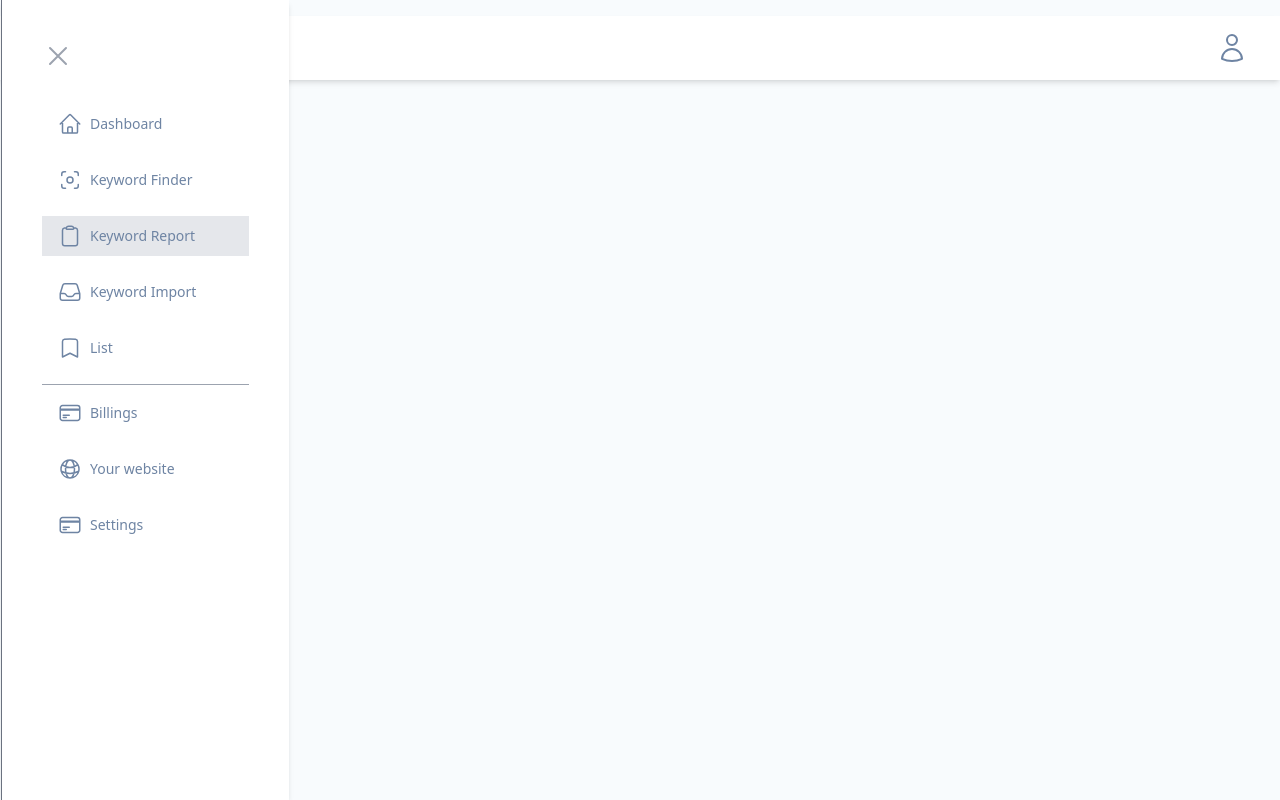
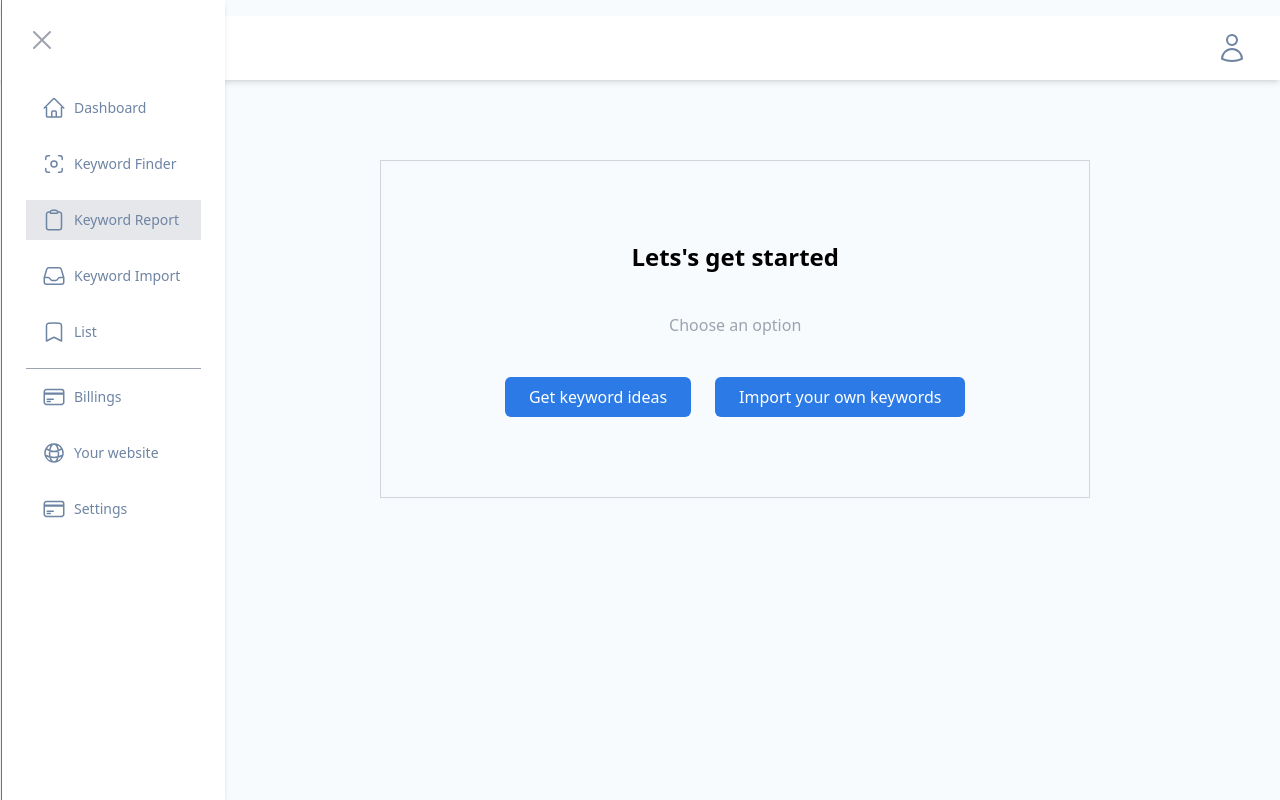
Before and after one commit to atuldedha/pushkar-project, a Next.js app: page /report in a window 1280 px wide. Built offline with nearby package versions, Linux system fonts and the light colour scheme.

Commit message:
Sidebar width change

```diff
--- a/components/Sidebar/Sidebar.js
+++ b/components/Sidebar/Sidebar.js
@@ -54,7 +54,7 @@ const Sidebar = ({ showSidebar, setShowSidebar }) => {
       className={`${
         !showSidebar
           ? "opacity-0 -translate-x-[500px] w-0 p-0"
-          : "opacity-100 translate-x-[1px] w-60 md:w-72 h-screen mt-px md:mt-0 p-5 md:p-10"
+          : "opacity-100 translate-x-[1px] w-48 md:w-56 h-screen mt-px md:mt-0 p-5 md:p-6 "
       } z-10 bg-white absolute top-0 left-0 overflow-y-scroll transition-all duration-200 ease-in-out flex flex-col items-start border-l-[1px] border-l-gray-500 shadow-md`}
     >
       <XMarkIcon
--- a/components/Sidebar/SidebarOptions/SidebarOptions.js
+++ b/components/Sidebar/SidebarOptions/SidebarOptions.js
@@ -15,8 +15,8 @@ const SidebarOptions = ({
       } sticky top-0 left-0 flex items-center space-x-2 hover:cursor-pointer mb-4 hover:bg-gray-200 py-2 px-4 w-full`}
       onClick={() => handleClick(index, route)}
     >
-      <Icon className="h-6 w-6 text-gray1" />
-      <span className="text-sm text-gray1 font-sans whitespace-nowrap">
+      <Icon className="h-4 w-4 md:h-6 md:w-6 text-gray1" />
+      <span className="text-xs md:text-sm text-gray1 font-sans whitespace-nowrap">
         {text}
       </span>
     </div>
--- a/pages/report.js
+++ b/pages/report.js
@@ -1,7 +1,27 @@
 import React from "react";
 
-const report = () => {
-  return <div>report</div>;
+const Report = () => {
+  return (
+    <div className="flex flex-col mt-4 md:mt-20 h-full ml-4 mr-4 md-mr-0 md:ml-20">
+      <div className="w-full md:ml-[250px] lg:ml-[300px] xl:mx-[300px] md:w-[60%] flex flex-col items-center border border-gray-300 py-20">
+        <span className="font-bold w-full text-center font-sans text-2xl text-black mb-10">
+          {"Lets's get started"}
+        </span>
+        <span className="text-gray-400 font-normal font-sans text-base mb-10">
+          Choose an option
+        </span>
+
+        <div className="flex items-center space-x-6">
+          <button className="py-2 px-6 bg-blue1 text-white text-base font-sans font-medium rounded-md hover:bg-blue-600">
+            Get keyword ideas
+          </button>
+          <button className="py-2 px-6 bg-blue1 text-white text-base font-sans font-medium rounded-md hover:bg-blue-600">
+            Import your own keywords
+          </button>
+        </div>
+      </div>
+    </div>
+  );
 };
 
-export default report;
+export default Report;
```
